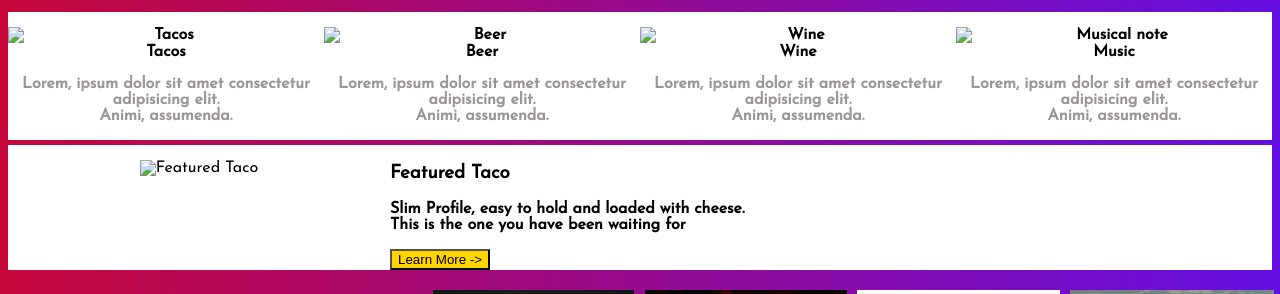
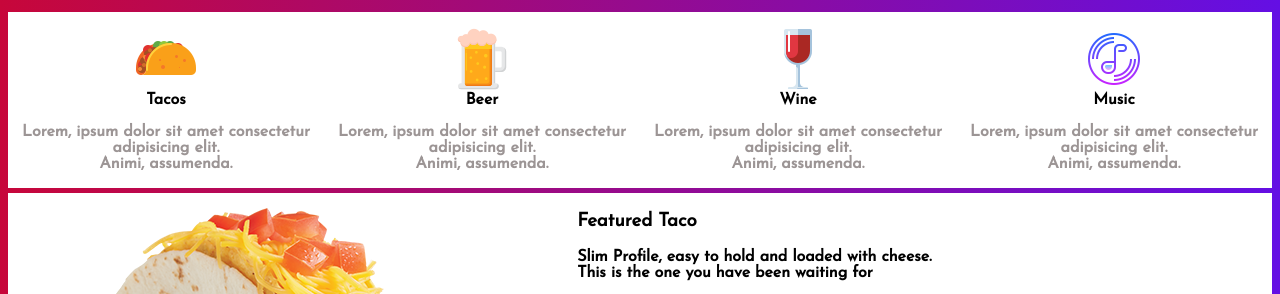
Before and after one commit to hooimingwong/website-assessment, a plain HTML site: page index.html in a window 1280 px wide. Shown: the part 374-668 px from the top of the page. Drawn offline with Linux system fonts and the light colour scheme; the site is published under a folder, as on GitHub Pages, so addresses that start at the root find nothing.

Commit message:
Add changes to image paths

```diff
--- a/index.html
+++ b/index.html
@@ -41,7 +41,7 @@
         <section class="grid-item-3">
             <div class="experiences">
                 <div>
-                    <img src="/images/tacos.png" alt="Tacos">
+                    <img src="images/tacos.png" alt="Tacos">
                     <p class="services">Tacos</p>
                     <p class="details">Lorem, ipsum dolor sit amet consectetur adipisicing elit. <br> Animi, assumenda.</p>
                 </div>
@@ -49,7 +49,7 @@
             <div class="experiences">
                 <div>
                     <!-- 1d. Image <img> tag -->
-                    <img src="/images/beer.png" alt="Beer">
+                    <img src="images/beer.png" alt="Beer">
                     <p class="services">Beer</p>
                      <!-- 1b. <br> tag -->
                     <p class="details">Lorem, ipsum dolor sit amet consectetur adipisicing elit. <br> Animi, assumenda.</p>
@@ -57,20 +57,20 @@
             </div>
             <div class="experiences">
                 <div>
-                    <img src="/images/wine.png" alt="Wine">
+                    <img src="images/wine.png" alt="Wine">
                     <p class="services">Wine</p>
                     <p class="details">Lorem, ipsum dolor sit amet consectetur adipisicing elit. <br> Animi, assumenda.</p>
                 </div>
             </div>
             <div class="experiences">
                 <div>
-                    <img src="/images/music.png" alt="Musical note">
+                    <img src="images/music.png" alt="Musical note">
                     <p class="services">Music</p>
                     <p class="details">Lorem, ipsum dolor sit amet consectetur adipisicing elit. <br> Animi, assumenda.</p>
             </div>
         </section>
         <header class="grid-item-4">
-            <img id="tacos" src="/images/featured-taco.png" alt="Featured Taco">
+            <img id="tacos" src="images/featured-taco.png" alt="Featured Taco">
             <div class="featured">
                 <h3>Featured Taco</h3>
                 <p id="profile">Slim Profile, easy to hold and loaded with cheese.<br>This is the one you have been waiting for</p>
```
